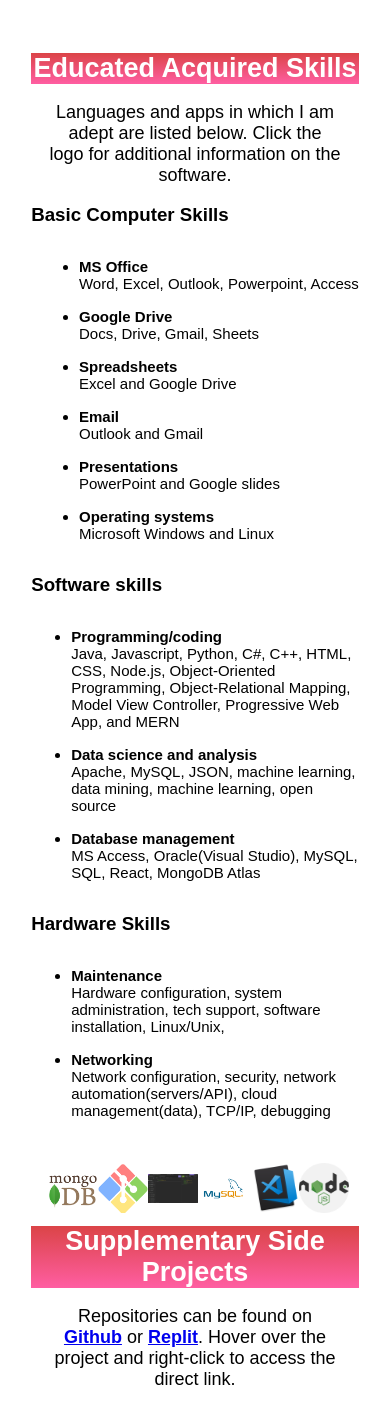
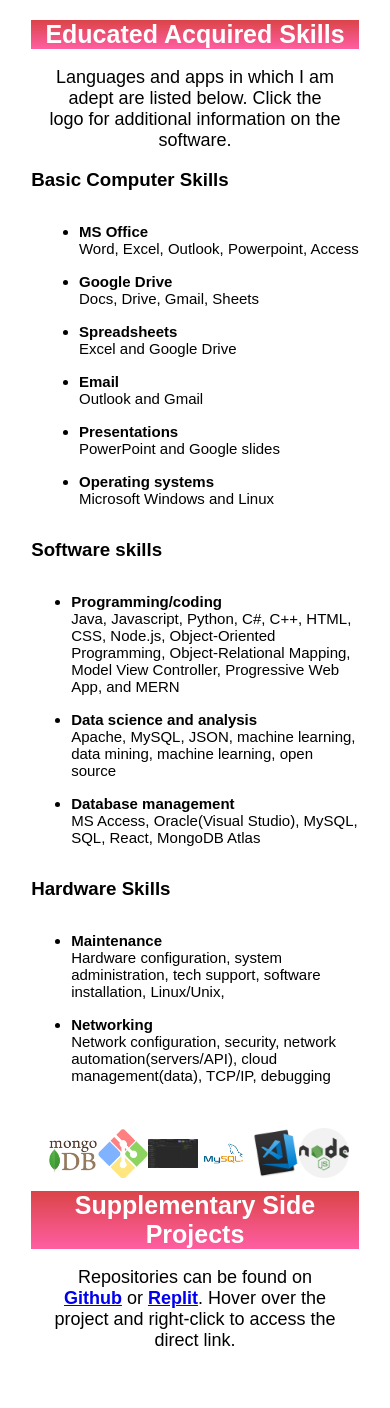
Before and after one commit to KimAH1999/MyPortfolio, a PHP site: page /skills.html in a window 390 px wide. Shown: the part 1115-2523 px from the top of the page. Run offline with PHP 8.4, Linux system fonts and the light colour scheme.

Commit message:
Update skills.css

```diff
--- a/assets/skills.css
+++ b/assets/skills.css
@@ -232,7 +232,7 @@ ul li {
     .projectHeaderTitle,
     .skillsTitle{
         text-align: center;
-        font-size: 27px;
+        font-size: 25px;
         color: rgb(255, 255, 255);
         background: linear-gradient(#db4447,#ff5ea2)
     }
```
